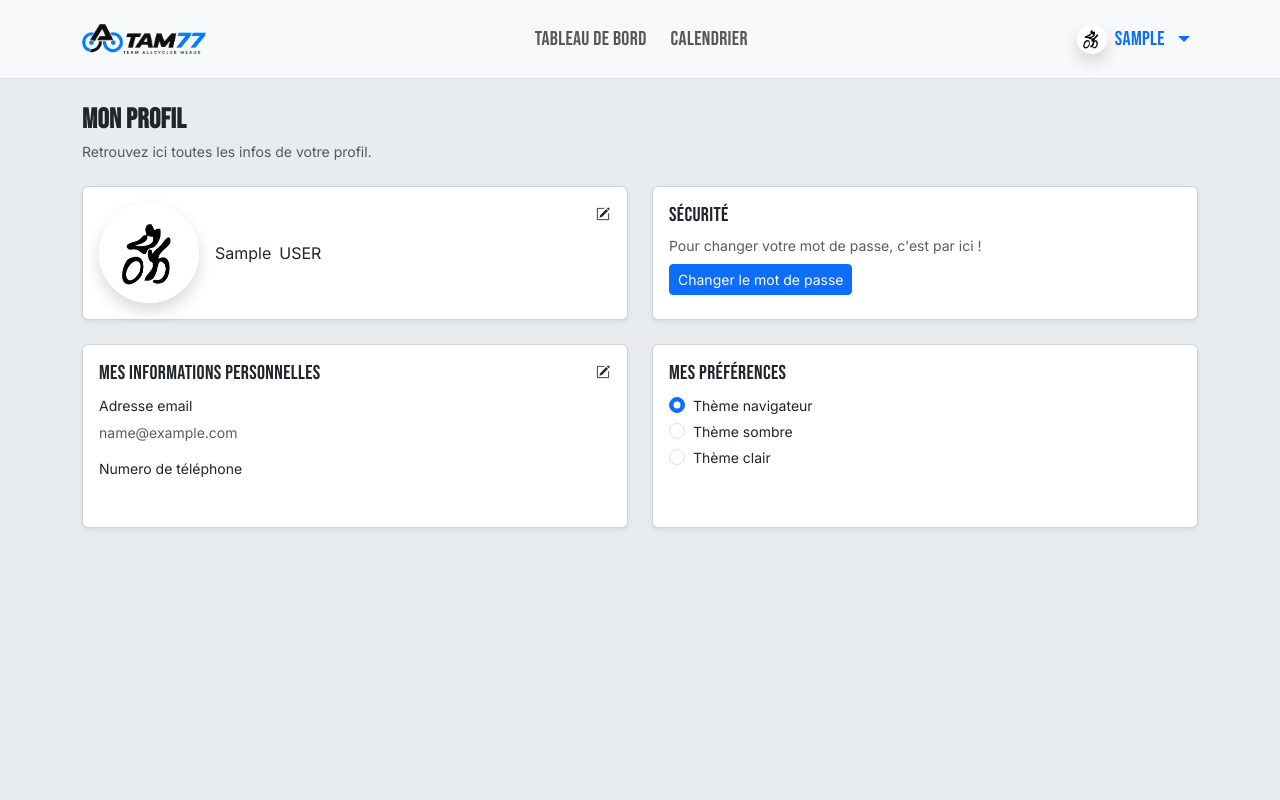
After one commit to jordantalo/Allcycles, a Django app: page /portail/profile/ in a window 1280 px wide. The commit adds this page. Run offline with Django 5.2, Linux system fonts and the light colour scheme; the visitor is signed in with stand-in values (Sample User, id 1); some libraries are stand-ins or nearby versions.

Commit message:
profile page

```diff
--- a/app/allcyclesapp/settings.py
+++ b/app/allcyclesapp/settings.py
@@ -140,6 +140,10 @@ LANGUAGE_CODE = 'fr-fr'
 USE_I18N = True
 USE_L10N = True
 
+MEDIA_ROOT = BASE_DIR / 'media'
+
+MEDIA_URL = '/media/'
+
 # Email
 # https://docs.djangoproject.com/en/6.1/topics/email/#topic-email-configuration
 
--- a/app/allcyclesapp/urls.py
+++ b/app/allcyclesapp/urls.py
@@ -15,6 +15,8 @@ Including another URLconf
     2. Add a URL to urlpatterns:  path('blog/', include('blog.urls'))
 """
 from django.contrib import admin
+from django.conf import settings
+from django.conf.urls.static import static
 from django.urls import path, include
 
 urlpatterns = [
@@ -23,3 +25,6 @@ urlpatterns = [
 	path('portail/', include("members.urls")),
 	path('auth/', include("django.contrib.auth.urls")),
 ]
+
+if settings.DEBUG:
+  urlpatterns += static(settings.MEDIA_URL, document_root=settings.MEDIA_ROOT)
--- a/app/core/templates/core/components/root.html
+++ b/app/core/templates/core/components/root.html
@@ -14,13 +14,18 @@
     </title>
 
     <script>
-      const theme = window.matchMedia("(prefers-color-scheme: dark)").matches ? "dark" : "light";
-      document.documentElement.setAttribute("data-bs-theme", theme)
+      {% if request.user.is_authenticated and request.user.profile.theme != 'auto' %}
+      const theme = "{{ request.user.profile.theme }}"
+      {% else %}
+      const theme = window.matchMedia('(prefers-color-scheme: dark)').matches ? 'dark' : 'light'
+      {% endif %}
+
+      document.documentElement.setAttribute('data-bs-theme', theme)
     </script>
 
     <script src="https://kit.fontawesome.com/3385d72d25.js" crossorigin="anonymous"></script>
     <link href="https://cdn.jsdelivr.net/npm/bootstrap@5.3.8/dist/css/bootstrap.min.css" rel="stylesheet" integrity="sha384-sRIl4kxILFvY47J16cr9ZwB07vP4J8+LH7qKQnuqkuIAvNWLzeN8tE5YBujZqJLB" crossorigin="anonymous" />
-    <link rel="stylesheet" href="https://cdn.jsdelivr.net/npm/bootstrap-icons@1.11.3/font/bootstrap-icons.min.css">
+    <link rel="stylesheet" href="https://cdn.jsdelivr.net/npm/bootstrap-icons@1.11.3/font/bootstrap-icons.min.css" />
     <link rel="stylesheet" href="{% static 'css/site.css' %}" />
 
     <link rel="preconnect" href="https://fonts.googleapis.com" />
@@ -30,7 +35,6 @@
     <head>
       <meta charset="UTF-8" />
       <title>Team AllCycles Meaux</title>
-
     </head>
     {% block extra_head %}
 
--- a/app/members/admin.py
+++ b/app/members/admin.py
@@ -1,7 +1,8 @@
 from django.contrib import admin
-from .models import Race, Rider, Staff
+from .models import Race, Rider, Staff, Profile
 
 # Register your models here.
 admin.site.register(Race)
 admin.site.register(Rider)
 admin.site.register(Staff)
+admin.site.register(Profile)
--- a/app/members/apps.py
+++ b/app/members/apps.py
@@ -3,3 +3,6 @@ from django.apps import AppConfig
 
 class MembersConfig(AppConfig):
     name = 'members'
+
+    def ready(self):
+        import members.models
--- a/app/members/templates/members/components/header.html
+++ b/app/members/templates/members/components/header.html
@@ -36,12 +36,16 @@
         <!-- Menu Utilisateur (Dropdown Profil & Déconnexion) -->
         <ul class="navbar-nav ms-md-2 align-items-md-center">
           <li class="nav-item dropdown">
-            <a class="nav-link dropdown-toggle fs-5 d-flex align-items-center gap-1" href="#" role="button" data-bs-toggle="dropdown" aria-expanded="false">
-              <i class="fa-solid fa-circle-user"></i>
-              <span class="d-md-inline">{{ request.user.first_name }}</span>
-            </a>
+            <a class="nav-link dropdown-toggle fs-5 d-flex align-items-center gap-2 {% if request.resolver_match.url_name == 'profile' %}active{% endif %}" href="#" role="button" data-bs-toggle="dropdown" aria-expanded="false">
+    {% if request.user.profile.avatar %}
+        <img class="rounded-circle shadow flex-shrink-0" src="{{ request.user.profile.avatar.url }}" alt="Avatar" style="width: 30px; height: 30px; object-fit: cover;" />
+    {% else %}
+        <img class="rounded-circle shadow flex-shrink-0" src="{% static 'img/logos/cyclist.jpg' %}" alt="Avatar par défaut" style="width: 30px; height: 30px; object-fit: cover;" />
+    {% endif %}
+    <span class="d-md-inline">{{ request.user.first_name }}</span>
+</a>
             <ul class="dropdown-menu dropdown-menu-end shadow-sm">
-              <li><a class="dropdown-item" href="#"><i class="fa-solid fa-user-pen me-2"></i> Mon profil</a></li>
+              <li><a class="dropdown-item" href="{% url 'members:profile' %}"><i class="fa-solid fa-user-pen me-2"></i> Mon profil</a></li>
               <li><hr class="dropdown-divider"></li>
               <li>
                 <form action="{% url 'logout' %}" method="post">
@@ -57,32 +61,3 @@
     </div>
   </nav>
 </header>
-
-{% comment %} <header class="sticky-top border-bottom">
-  <nav class="navbar navbar-expand-md bg-body-tertiary">
-    <div class="container py-1 py-md-2">
-      <a class="navbar-brand" href="{% url 'members:calendar' %}">
-        <!-- Logo affiché en mode CLAIR -->
-        <img class="logo-light" src="{% static 'img/logos/tam77-light.png' %}" alt="TAM77 — Team AllCycles Meaux" />
-        <!-- Logo affiché en mode SOMBRE -->
-        <img class="logo-dark" src="{% static 'img/logos/tam77-dark.png' %}" alt="TAM77 — Team AllCycles Meaux" />
-      </a>
-      <button class="navbar-toggler border-0 bg-body-secondary rounded-circle p-2 shadow-sm" type="button" data-bs-toggle="collapse" data-bs-target="#navbarNavAltMarkup" aria-controls="navbarNavAltMarkup" aria-expanded="false" aria-label="Toggle navigation"><i class="fa-solid fa-bars fs-5 text-dark"></i></button>
-
-      <div class="collapse navbar-collapse" id="navbarNavAltMarkup">
-
-        <div class="navbar-nav ms-auto align-items-md-center gap-md-2">
-          <a class="nav-link fs-5 {% if request.resolver_match.url_name == 'rider_dashboard' or request.resolver_match.url_name == 'staff_dashboard' %}active{% endif %}" href="{% url 'members:home_redirect' %}">Tableau de bord</a>
-          <a class="nav-link fs-5 {% if request.resolver_match.url_name == 'calendar' %}active{% endif %}" href="{% url 'members:calendar' %}">Calendrier</a>
-        </div>
-
-        <div class="navbar-nav ms-auto align-items-md-center">
-          <form action="{% url 'logout' %}" method="post" class="d-inline">
-            {% csrf_token %}
-            <button type="submit" class="btn btn-outline-danger btn-sm">Déconnexion</button>
-          </form>
-        </div>
-      </div>
-    </div>
-  </nav>
-</header> {% endcomment %}
--- a/app/members/templates/members/components/team_results_card.html
+++ b/app/members/templates/members/components/team_results_card.html
@@ -1,4 +1,4 @@
-<div class="card shadow-sm d-flex flex-column">
+<div class="card shadow-sm d-flex flex-column flex-grow-1">
   <!-- Header -->
   <div class="card-header d-flex justify-content-between align-items-center">
     <h2 class="h5 mb-0">Résultats de l'équipe</h2>
--- /dev/null
+++ b/app/members/templates/members/profile.html
@@ -0,0 +1,210 @@
+{% extends 'members/base.html' %}
+{% load static %}
+
+{% block title %}
+  Mon profil - TAM77
+{% endblock %}
+
+{% block content %}
+  <div class="bg-body-secondary d-flex flex-column flex-grow-1 py-4">
+    <div class="container">
+      <!-- En-tête de la page -->
+      <div class="row justify-content-start g-4 align-items-stretch">
+        <div class="col-12">
+          <h1 class="h3 mb-1 fw-bold">Mon profil</h1>
+          <p class="text-muted small mb-0">Retrouvez ici toutes les infos de votre profil.</p>
+        </div>
+
+        <div class="col-12 col-lg-6">
+          <div class="card shadow-sm p-3">
+            <div class="d-flex align-items-start">
+              <div class="d-flex gap-3 align-items-center flex-grow-1">
+                <div class="position-relative upload">
+                  <form method="POST" enctype="multipart/form-data" id="avatar-form">
+                    {% csrf_token %}
+                    <label for="avatar-input" style="cursor: pointer;">
+                      <input class="d-none" accept="image/*" type="file" name="avatar" id="avatar-input" onchange="this.form.submit()" />
+                      {% if request.user.profile.avatar %}
+                        <!-- Si l'utilisateur a un avatar, on affiche son URL dynamique -->
+                        <img class="rounded-circle shadow" src="{{ request.user.profile.avatar.url }}" alt="Avatar" style="height: 100px; width: 100px; object-fit: cover;" />
+                      {% else %}
+                        <img class="rounded-circle shadow" src="{% static 'img/logos/cyclist.jpg' %}" alt="Avatar par défaut" style="height: 100px; width: 100px; object-fit: cover;" />
+                      {% endif %}
+                    </label>
+                  </form>
+
+                  <div class="d-none upload-display position-absolute justify-content-center align-items-center bg-body rounded-circle start-0 end-0 top-0 bottom-0 opacity-50" style="height: 100px; width: 100px; pointer-events: none;">
+                    <span><i class="bi bi-camera-fill"></i></span>
+                  </div>
+                </div>
+
+                <div class="flex-grow-1 d-flex flex-column gap-2 justify-content-center" id="bio-display">
+                  <div class="d-flex gap-2">
+                    <span>{{ request.user.first_name|capfirst }}</span>
+                    <span class="text-uppercase">{{ request.user.last_name }}</span>
+                  </div>
+
+                  <span class="badge bg-success-subtle text-success align-self-start">{% if request.user.rider %}Coureur{% endif %}</span>
+                  {% if request.user.rider %}
+                    <span class="badge bg-primary-subtle text-primary align-self-start">{{ request.user.rider.get_category_ffc_display }}</span>
+                  {% endif %}
+                </div>
+
+                <form class="pe-3 d-none" id="bio-form" method="POST">
+                  {% csrf_token %}
+                  <div class="mb-1">
+                    <label for="user-first-name" class="form-label small mb-0">Prénom</label>
+                    <input type="text" class="form-control form-control-sm" name="first_name" id="user-first-name" value="{{ request.user.first_name }}" required />
+                  </div>
+                  <div>
+                    <label for="user-last-name" class="form-label small mb-0">Nom</label>
+                    <input type="text" class="form-control form-control-sm" id="user-last-name" name="last_name" value="{{ request.user.last_name }}" required />
+                  </div>
+                </form>
+              </div>
+              <div class="d-flex flex-column align-items-start gap-2">
+                <button type="button" id="edit-profil-bio" class="btn btn-sm p-0"><i class="bi bi-pencil-square"></i></button>
+                <button type="button" id="valid-profil-bio" class="d-none btn btn-sm btn-success py-0 px-1 m-0 rounded-circle"><i class="bi bi-check"></i></button>
+                <button type="button" id="cancel-profil-bio" class="d-none btn btn-sm btn-danger py-0 px-1 m-0 rounded-circle fw-bold"><i class="bi bi-x"></i></button>
+              </div>
+            </div>
+          </div>
+        </div>
+
+        <div class="col-12 col-lg-6 d-flex flex-column">
+          <div class="card shadow-sm p-3 flex-grow-1">
+            <h2 class="h5">Sécurité</h2>
+            <p class="text-muted small mb-2">Pour changer votre mot de passe, c'est par ici !</p>
+            <a href="" class="btn btn-sm btn-primary align-self-start">Changer le mot de passe</a>
+          </div>
+        </div>
+
+        <div class="col-12 col-lg-6">
+          <div class="card shadow-sm p-3">
+            <div class="d-flex justify-content-between align-items-start">
+              <div class="flex-grow-1">
+                <h2 class="h5">Mes informations personnelles</h2>
+                <form id="form-info" method="POST">
+                  {% csrf_token %}
+                  <div class="mb-2">
+                    <label for="user-email" class="form-label small mb-0">Adresse email</label>
+                    <input type="email" class="form-control-plaintext form-control-sm small text-muted" id="user-email" name="user_email" value="{{ request.user.email }}" aria-describedby="emailHelp" readonly required style="max-width: 300px" />
+                  </div>
+                  <div>
+                    <label for="user-phone" class="form-label small mb-0">Numero de téléphone</label>
+                    <input type="tel" class="form-control-plaintext form-control-sm small text-muted" id="user-phone" name="user_phone" value="{{ request.user.profile.phone }}" aria-describedby="emailHelp" style="max-width: 300px" readonly required />
+                  </div>
+                </form>
+              </div>
+              <div class="d-flex flex-column align-items-start gap-2">
+                <button type="button" id="valid-profil-info" class="d-none btn btn-sm btn-success py-0 px-1 m-0 rounded-circle"><i class="bi bi-check"></i></button>
+                <button type="button" id="cancel-profil-info" class="d-none btn btn-sm btn-danger py-0 px-1 m-0 rounded-circle fw-bold"><i class="bi bi-x"></i></button>
+                <button type="button" id="edit-profil-info" class="btn btn-sm p-0"><i class="bi bi-pencil-square"></i></button>
+              </div>
+            </div>
+          </div>
+        </div>
+
+        <div class="col-12 col-lg-6 d-flex flex-column">
+          <div class="card shadow-sm p-3 flex-grow-1">
+            <div class="d-flex justify-content-between align-items-start">
+              <div class="flex-grow-1">
+                <h2 class="h5">Mes préférences</h2>
+                <form id="form-pref" method="POST">
+                  {% csrf_token %}
+                  <div class="form-check">
+                    <input class="form-check-input" type="radio" name="theme_pref" id="auto-theme" onchange="this.form.submit()" value="auto"
+                     {% if request.user.profile.theme == "auto" %}checked{% endif %} />
+                    <label class="form-check-label small" for="auto-theme">Thème navigateur</label>
+                  </div>
+                  <div class="form-check">
+                    <input class="form-check-input" type="radio" name="theme_pref" id="dark-theme" onchange="this.form.submit()" value="dark"
+                    {% if request.user.profile.theme == "dark" %}checked{% endif %} />
+                    <label class="form-check-label small" for="dark-theme">Thème sombre</label>
+                  </div>
+                  <div class="form-check">
+                    <input class="form-check-input" type="radio" name="theme_pref" id="light-theme" onchange="this.form.submit()" value="light"
+                    {% if request.user.profile.theme == "light" %}checked{% endif %}/>
+                    <label class="form-check-label small" for="light-theme">Thème clair</label>
+                  </div>
+                </form>
+              </div>
+            </div>
+          </div>
+        </div>
+      </div>
+    </div>
+  </div>
+{% endblock %}
+
+{% block extra_js %}
+  <script>
+    document.getElementById('edit-profil-bio').addEventListener('click', function () {
+      const bio_display = document.getElementById('bio-display')
+      const bio_form = document.getElementById('bio-form')
+
+      bio_display.classList.add('d-none')
+      bio_form.classList.remove('d-none')
+      display_check_btns('cancel-profil-bio', 'edit-profil-bio', 'valid-profil-bio')
+    })
+
+    document.getElementById('cancel-profil-bio').addEventListener('click', function () {
+      const bio_display = document.getElementById('bio-display')
+      const bio_form = document.getElementById('bio-form')
+
+      bio_display.classList.remove('d-none')
+      bio_form.classList.add('d-none')
+      display_edit_btn('cancel-profil-bio', 'edit-profil-bio', 'valid-profil-bio')
+    })
+
+    document.getElementById('valid-profil-bio').addEventListener('click', function () {
+      document.getElementById('bio-form').requestSubmit()
+    })
+
+    document.getElementById('edit-profil-info').addEventListener('click', function () {
+      display_check_btns('cancel-profil-info', 'edit-profil-info', 'valid-profil-info')
+
+      const inputs = document.querySelectorAll('#form-info input')
+      inputs.forEach((input) => {
+        input.removeAttribute('readonly')
+        input.classList.remove('form-control-plaintext')
+        input.classList.add('form-control')
+      })
+    })
+
+    document.getElementById('cancel-profil-info').addEventListener('click', function () {
+      display_edit_btn('cancel-profil-info', 'edit-profil-info', 'valid-profil-info')
+
+      const inputs = document.querySelectorAll('#form-info input')
+      inputs.forEach((input) => {
+        input.readOnly = true
+        input.classList.add('form-control-plaintext')
+        input.classList.remove('form-control')
+      })
+    })
+
+    document.getElementById('valid-profil-info').addEventListener('click', function () {
+      document.getElementById('form-info').requestSubmit()
+    })
+
+    function display_check_btns(cancel_btn_id, edit_btn_id, check_btn_id) {
+      const cancel_btn = document.getElementById(cancel_btn_id)
+      const edit_btn = document.getElementById(edit_btn_id)
+      const check_btn = document.getElementById(check_btn_id)
+
+      edit_btn.classList.add('d-none')
+      cancel_btn.classList.remove('d-none')
+      check_btn.classList.remove('d-none')
+    }
+
+    function display_edit_btn(cancel_btn_id, edit_btn_id, check_btn_id) {
+      const cancel_btn = document.getElementById(cancel_btn_id)
+      const edit_btn = document.getElementById(edit_btn_id)
+      const check_btn = document.getElementById(check_btn_id)
+
+      edit_btn.classList.remove('d-none')
+      cancel_btn.classList.add('d-none')
+      check_btn.classList.add('d-none')
+    }
+  </script>
+{% endblock %}
--- a/app/members/urls.py
+++ b/app/members/urls.py
@@ -14,4 +14,5 @@ urlpatterns = [
     path('race/<int:race_id>/delete/', views.delete_race, name='delete_race'),
     path('race/presence/<int:race_id>/update', views.update_presence, name="update_presence"),
     path('race/results/<int:race_id>/save', views.save_results, name="save_results"),
+    path('profile/', views.profile, name='profile'),
 ]
--- a/app/members/views.py
+++ b/app/members/views.py
@@ -3,6 +3,7 @@ from django.utils import timezone
 from django.contrib.auth.decorators import login_required, user_passes_test
 from .models import Race, Rider, Staff, RacePresence
 from .utils import *
+from .forms import AvatarForm
 
 # Create your views here.
 @login_required
@@ -164,6 +165,7 @@ def staff_dashboard(request):
     team_res_by_season.append((curr_year, get_team_res(season_res)))
     print ('test pour voir si ca calcul')
     print (get_team_stats(season_res, count_races))
+    count_races = races.filter(date__year=curr_year).count()
     stats_info.append((curr_year, get_team_stats(season_res, count_races)))
     seasons.append(curr_year)
 
@@ -324,3 +326,34 @@ def update_presence(request, race_id):
         )
 
     return (redirect('members:calendar'))
+
+@login_required
+def profile(request):
+
+    if (request.method == 'POST'):
+
+        if ("first_name" in request.POST):
+            request.user.first_name = request.POST.get("first_name").lower()
+            request.user.last_name = request.POST.get("last_name").lower()
+            request.user.save()
+
+        if ("user_email" in request.POST):
+            request.user.email = request.POST.get("user_email")
+            request.user.profile.phone = request.POST.get("user_phone")
+            request.user.save()
+            request.user.profile.save()
+
+        if ("avatar" in request.FILES):
+            form = AvatarForm(request.POST, request.FILES, instance=request.user.profile)
+
+            if form.is_valid():
+                form.save()
+
+        if ("theme_pref" in request.POST):
+            request.user.profile.theme = request.POST.get("theme_pref")
+            request.user.profile.save()
+
+        return (redirect('members:profile'))
+
+
+    return render(request, "members/profile.html")
--- a/app/static/css/site.css
+++ b/app/static/css/site.css
@@ -1,3 +1,6 @@
+.upload:hover .upload-display {
+  display: flex !important;
+}
 
 @media (max-width: 991.98px) {
   .results-scroll {
```
Also changed, not shown: app/members/forms.py (added, +9 -0 lines), app/members/models.py (+38 -0 lines), app/members/templates/members/components/team_stats_card.html (+9 -2 lines), app/members/migrations/0014_profile.py (added), app/members/migrations/0015_profile_avatar.py (added), app/members/migrations/0016_profile_theme.py (added), app/static/img/logos/cyclist.jpg (added).
